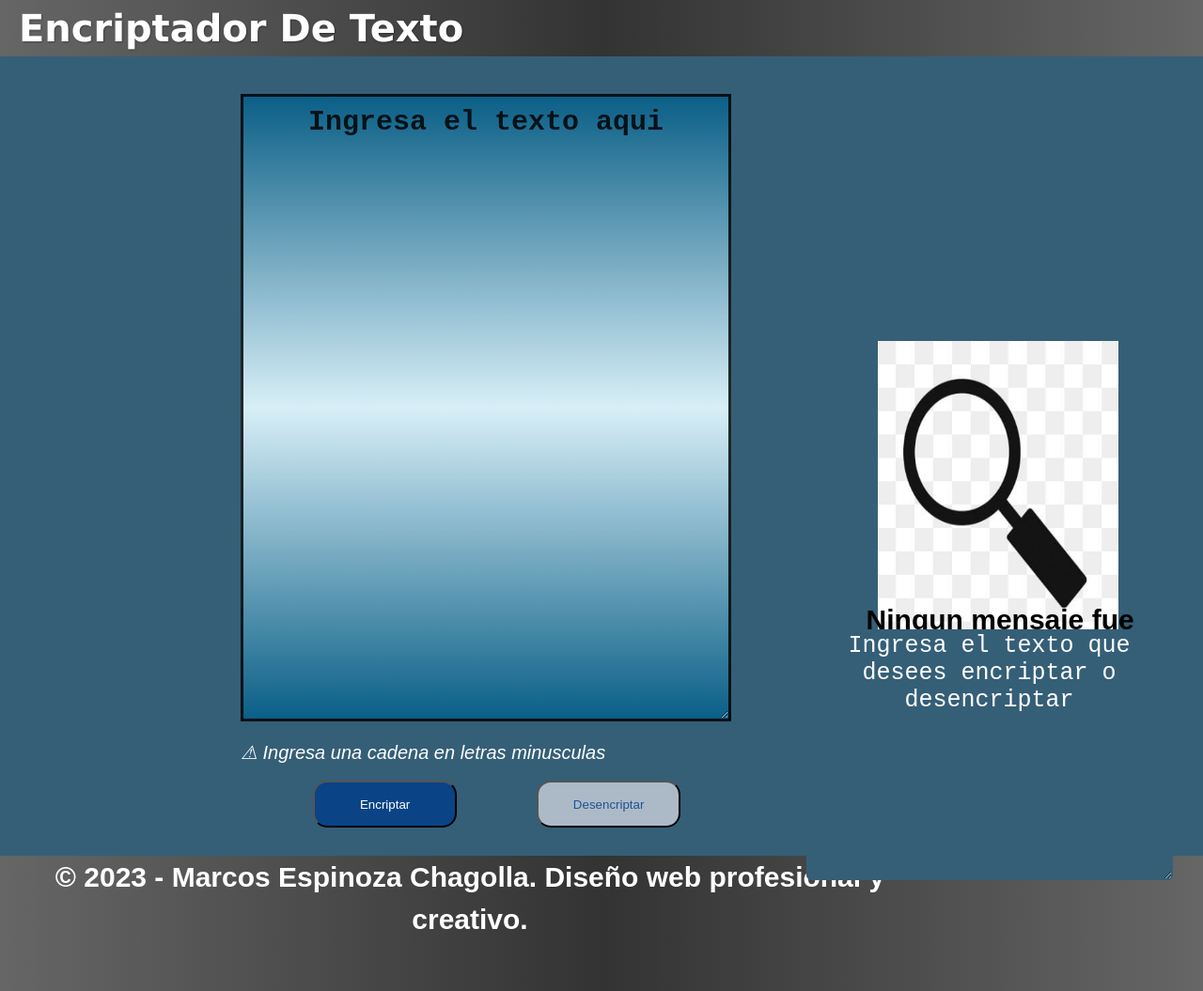
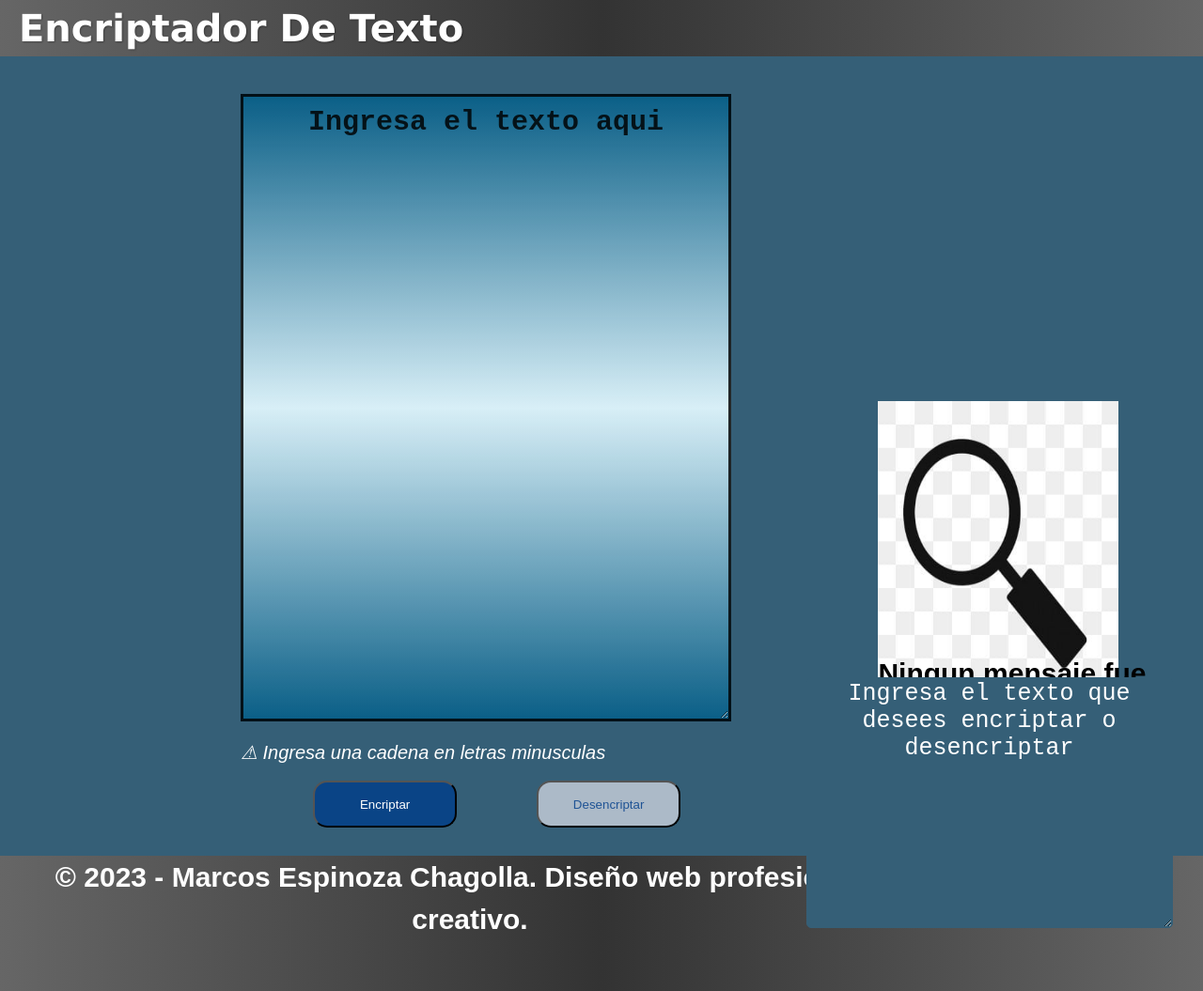
Before and after one commit to MarcosEspinoza-9/Encriptador-de-texto, a plain HTML site: page index.html in a window 1280 px wide. Shown: the whole page at 94% size. Drawn offline with Linux system fonts and the light colour scheme.

Commit message:
se ajusto el margen de la imagen y elementos debajo

```diff
--- a/style.css
+++ b/style.css
@@ -103,16 +103,16 @@ h2::before{
 .principal .busqueda{
     position: absolute;
     margin-left: 73%;
-    margin-top: -35%;
+    margin-top: -30%;
     width: 20%;
     height: 40%;
 }
 
 .principal .a{
     position: absolute;
-    margin-left: 72%;
+    margin-left: 73%;
     font-size: 30px;
-    margin-top: -13%;
+    margin-top: -8.5%;
     font-weight: bold;
     color: #000000;
 }
@@ -122,7 +122,7 @@ h2::before{
     margin-left: 67%;
     width: 30%;
     font-size: 25px;
-    margin-top: -11%;
+    margin-top: -7%;
     background-color: #355f77;
     color: #ffffff;
     border: 1px solid #355f77;
```
